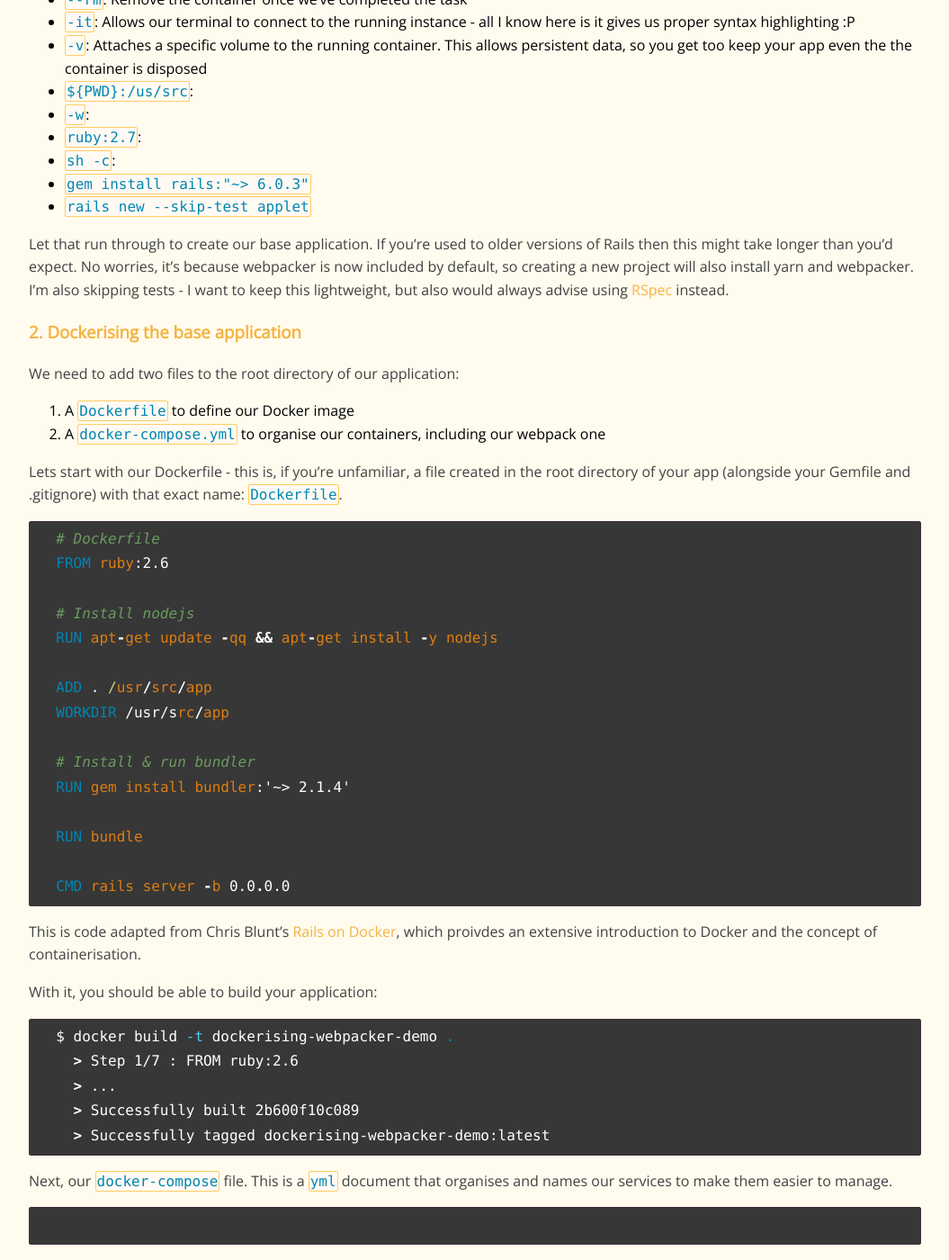
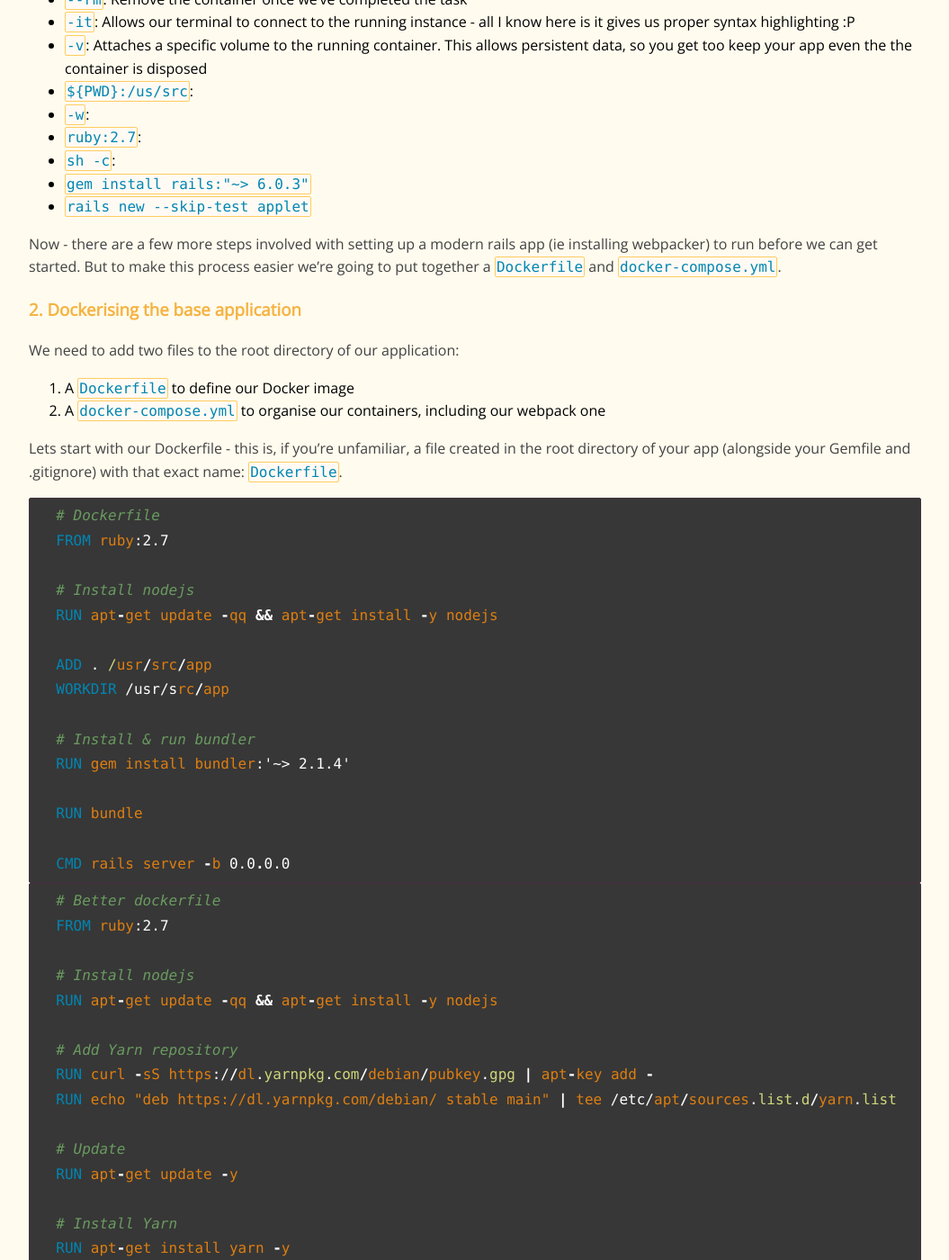
Before and after one commit to delete-44/website, a Jekyll site: the page built from collections/_blog-posts/06-dockerising-webpacker.md, in a window 1280 px wide and 1400 px high, scrolled down 746 px. Shown: the whole window at 90% size, without its empty margins (112-1167 px from the left). Built offline with Jekyll 4.4.1, drawn with Linux system fonts in a browser that asks for light colours; nearby versions of some CDN libraries; some of the changed text lies outside the part shown.

Commit message:
:woo: :woo: :woo: :beers: Added dockerfile and docker-compose file that get you to the yay, youre on rails page

````diff
--- a/collections/_blog-posts/06-dockerising-webpacker.md
+++ b/collections/_blog-posts/06-dockerising-webpacker.md
@@ -32,7 +32,7 @@ A breakdown:
 - `gem install rails:"~> 6.0.3"`
 - `rails new --skip-test applet`
 
-Let that run through to create our base application. If you're used to older versions of Rails then this might take longer than you'd expect. No worries, it's because webpacker is now included by default, so creating a new project will also install yarn and webpacker. I'm also skipping tests - I want to keep this lightweight, but also would always advise using [RSpec](https://rspec.info/) instead.
+Now - there are a few more steps involved with setting up a modern rails app (ie installing webpacker) to run before we can get started. But to make this process easier we're going to put together a `Dockerfile` and `docker-compose.yml`.
 
 <!-- To make sure everything has worked as intended, boot up your server.
 
@@ -56,7 +56,7 @@ Lets start with our Dockerfile - this is, if you're unfamiliar, a file created i
 
 ```rb
   # Dockerfile
-  FROM ruby:2.6
+  FROM ruby:2.7
 
   # Install nodejs
   RUN apt-get update -qq && apt-get install -y nodejs
@@ -72,7 +72,35 @@ Lets start with our Dockerfile - this is, if you're unfamiliar, a file created i
   CMD rails server -b 0.0.0.0
 ```
 
-This is code adapted from Chris Blunt's [Rails on Docker](https://www.plymouthsoftware.com/courses), which proivdes an extensive introduction to Docker and the concept of containerisation.
+```rb
+  # Better dockerfile
+  FROM ruby:2.7
+
+  # Install nodejs
+  RUN apt-get update -qq && apt-get install -y nodejs
+
+  # Add Yarn repository
+  RUN curl -sS https://dl.yarnpkg.com/debian/pubkey.gpg | apt-key add -
+  RUN echo "deb https://dl.yarnpkg.com/debian/ stable main" | tee /etc/apt/sources.list.d/yarn.list
+
+  # Update
+  RUN apt-get update -y
+
+  # Install Yarn
+  RUN apt-get install yarn -y
+
+  ADD . /usr/src/app
+  WORKDIR /usr/src/app
+
+  # Install & run bundler
+  RUN gem install bundler:'~> 2.1.4'
+
+  RUN bundle
+
+  CMD rails server -b 0.0.0.0
+  ```
+
+This is code adapted from Chris Blunt's [Rails on Docker](https://www.plymouthsoftware.com/courses), which provides an extensive introduction to Docker and the concept of containerisation.
 
 With it, you should be able to build your application:
 
@@ -87,7 +115,36 @@ With it, you should be able to build your application:
 Next, our `docker-compose` file. This is a `yml` document that organises and names our services to make them easier to manage.
 
 ```yml
+# docker-compose.yml
+version: '3.2'
 
+volumes:
+  dbdata:
+    driver: local
+
+services:
+  db:
+    image: postgres:11
+    environment:
+      - PGDATA=/var/lib/postgresql/data/pgdata
+      - POSTGRES_USER=rails
+      - POSTGRES_PASSWORD=secret123
+    volumes:
+      - dbdata:/var/lib/postgresql/data/pgdata
+
+  web:
+    build: .
+    ports:
+      - '3000:3000'
+    environment:
+      - RAILS_ENV=development
+      - RACK_ENV=development
+      - POSTGRES_USER=rails
+      - POSTGRES_PASSWORD=secret123
+    volumes:
+      - .:/usr/src/app
+    depends_on:
+      - db
 ```
 
 With this written, we can run a command in a disposable container to setup our local environment.
````
Also changed, not shown: other parts of collections/_blog-posts/06-dockerising-webpacker.md (+1 -1 lines).
